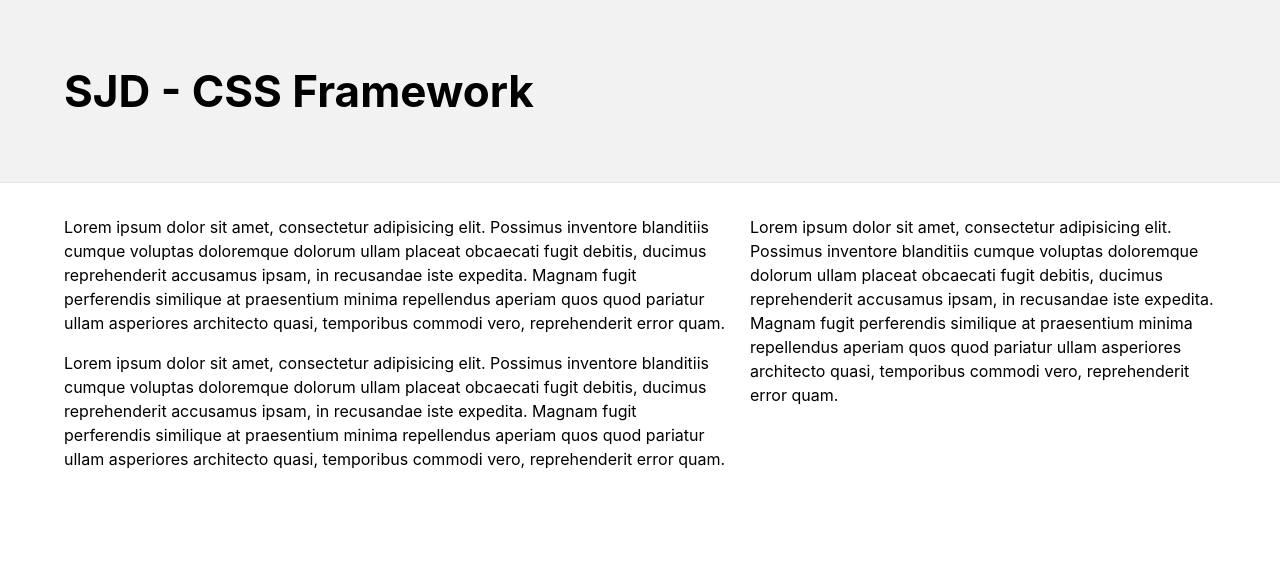
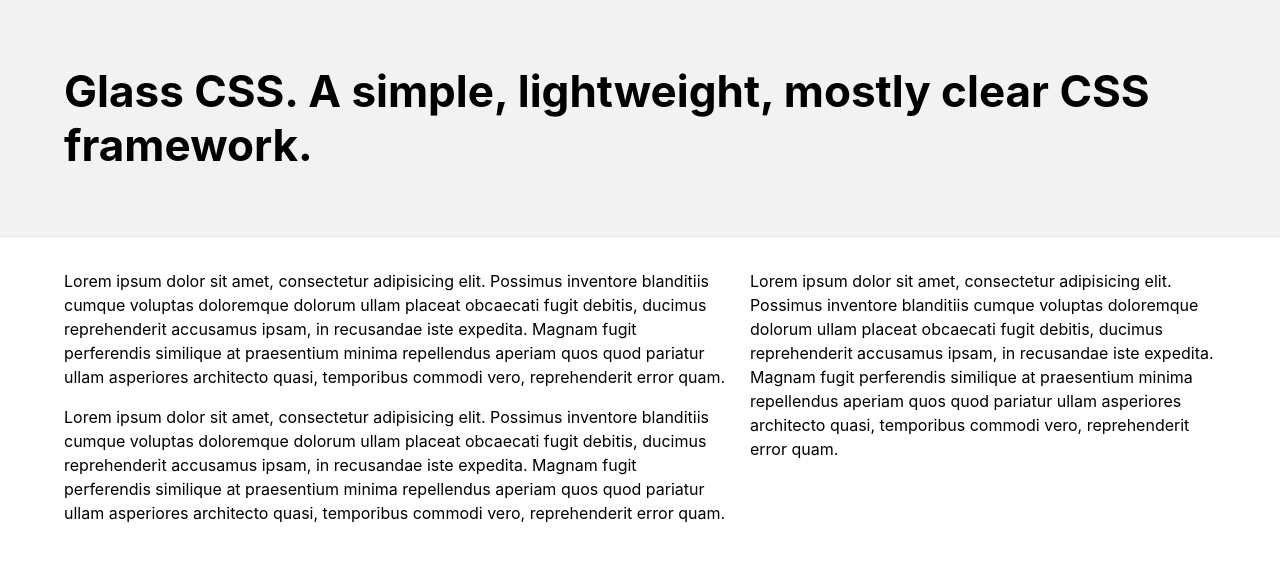
Before and after one commit to treetrum/glass-css, a website: page index.html in a window 1280 px wide. Drawn offline with Linux system fonts and the light colour scheme.

Commit message:
Rename project to glass css

```diff
--- a/index.html
+++ b/index.html
@@ -4,7 +4,7 @@
         <meta charset="utf-8">
         <meta name="viewport" content="width=device-width, initial-scale=1">
 
-        <title>SJD - CSS Framework</title>
+        <title>Glass CSS</title>
         <link rel="stylesheet" href="dist/style-min.css">
     </head>
     <body>
@@ -12,7 +12,7 @@
         <div class="header-container">
             <div class="wrap">
                 <div class="content">
-                    <h1>SJD - CSS Framework</h1>
+                    <h1>Glass CSS. A simple, lightweight, mostly clear CSS framework.</h1>
                 </div>
             </div>
         </div>
```
Also changed, not shown: package.json (+5 -5 lines).
